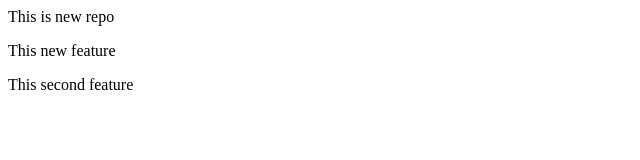
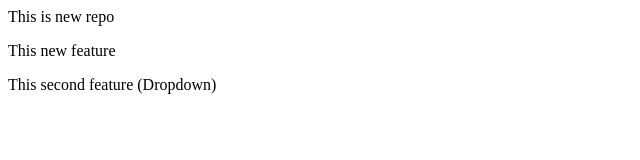
Before and after one commit to Ankit-Rai-10/LocalRepo, a plain HTML site: page index.html in a window 1280 px wide. Shown: the whole page, without its empty margins (0-640 px from the left). Drawn offline with Linux system fonts and the light colour scheme.

Commit message:
Added Dropdown

```diff
--- a/index.html
+++ b/index.html
@@ -1,3 +1,3 @@
 <p>This is new repo</p>
 <p>This new feature</p>
-<p>This second feature</p>
+<p>This second feature (Dropdown)</p>
```
